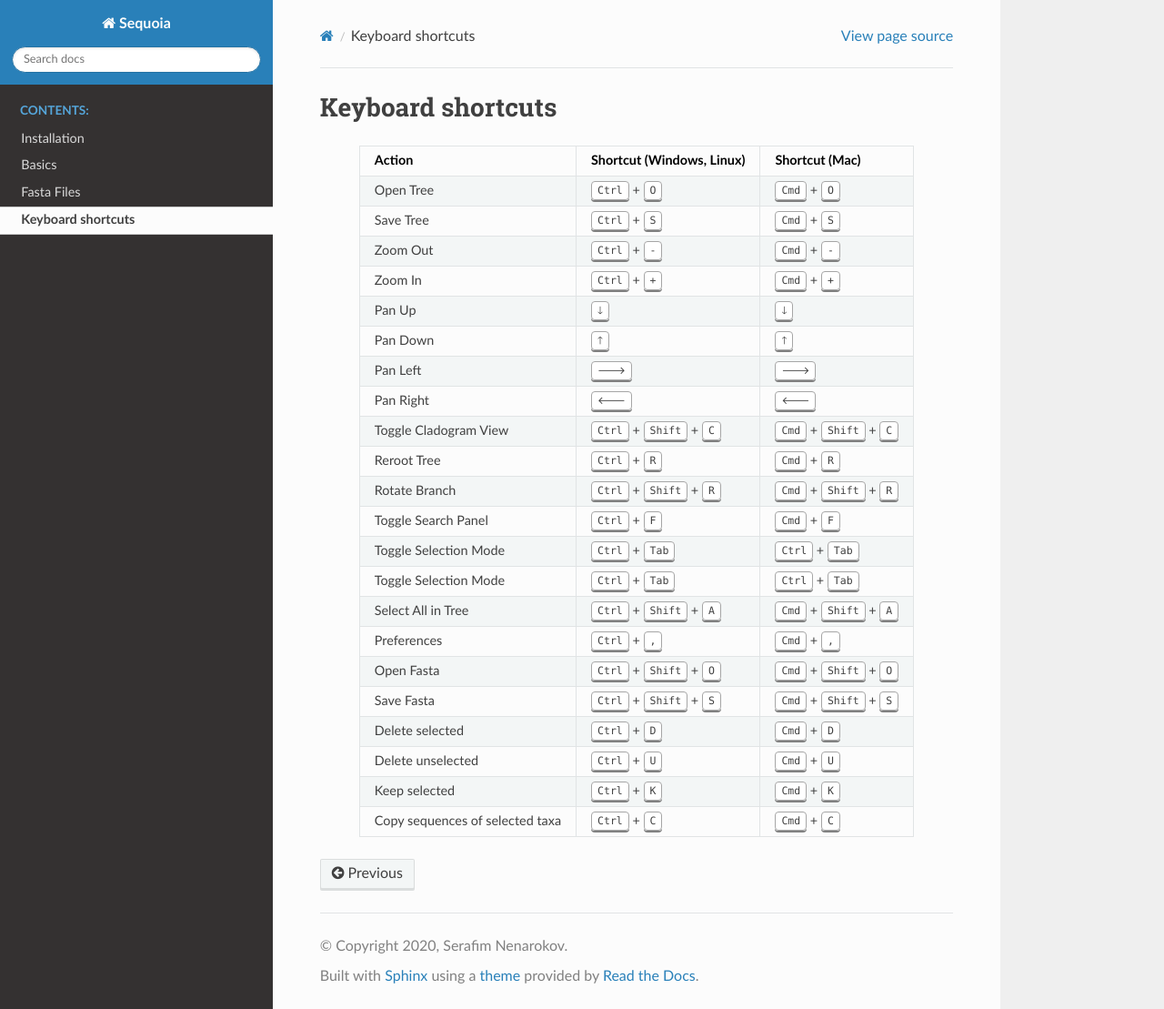
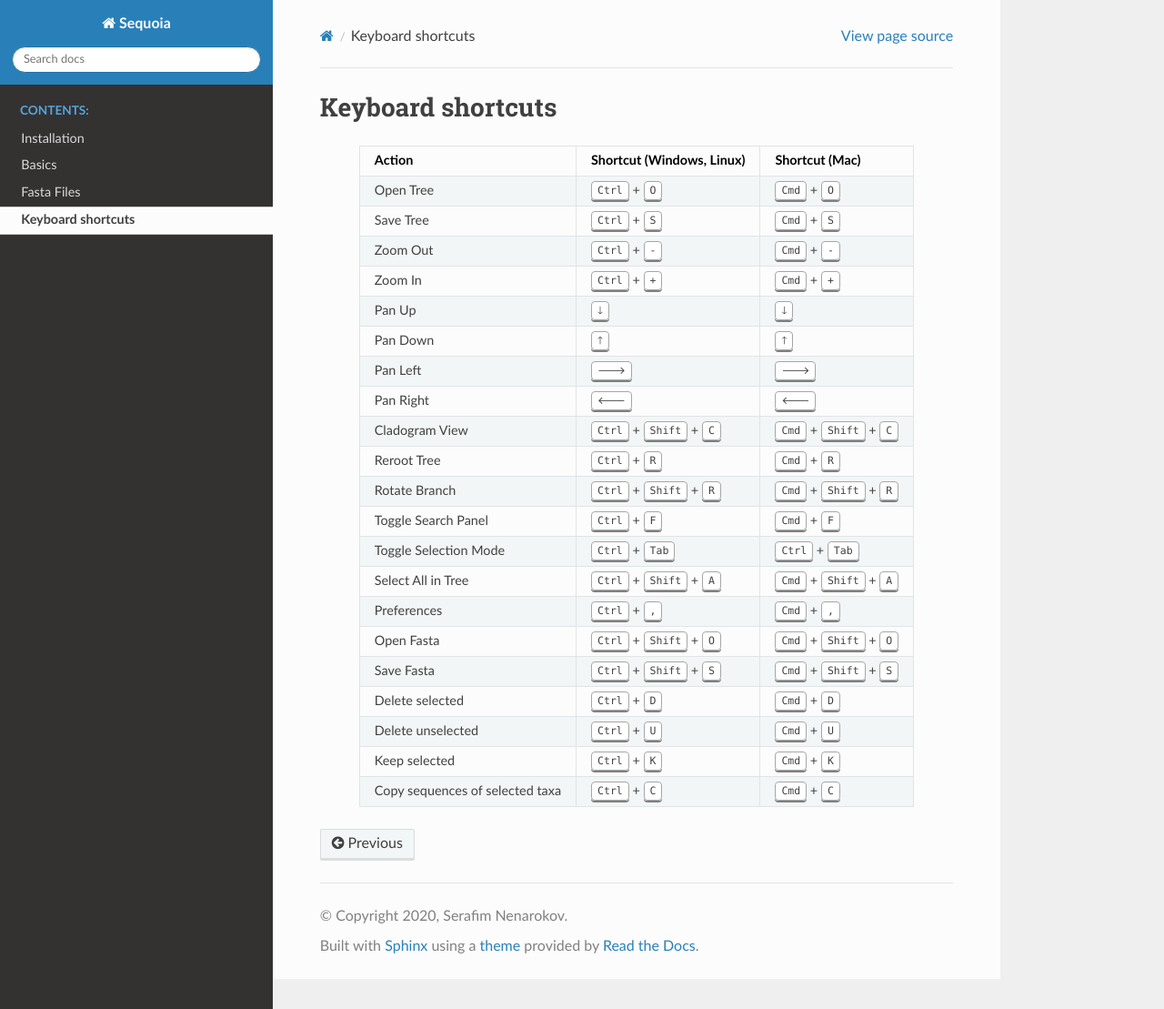
Before and after one commit to Seraff/taxus, a Sphinx documentation site: the page built from docs/shortcuts.rst, in a window 1280 px wide and 1109 px high. Shown: the whole window at 91% size. Built offline with Sphinx 7.4.7 and the Read the Docs theme 2.0.0, drawn with Linux system fonts in a browser that asks for light colours.

Commit message:
Update shortcuts.rst

```diff
--- a/docs/shortcuts.rst
+++ b/docs/shortcuts.rst
@@ -13,11 +13,10 @@ Keyboard shortcuts
   "Pan Down", :kbd:`🡑`, :kbd:`🡑`
   "Pan Left", :kbd:`🡒`, :kbd:`🡒`
   "Pan Right", :kbd:`🡐`, :kbd:`🡐`
-  "Toggle Cladogram View", :kbd:`Ctrl` + :kbd:`Shift` + :kbd:`C`, :kbd:`Cmd` + :kbd:`Shift` + :kbd:`C`
+  "Cladogram View", :kbd:`Ctrl` + :kbd:`Shift` + :kbd:`C`, :kbd:`Cmd` + :kbd:`Shift` + :kbd:`C`
   "Reroot Tree", :kbd:`Ctrl` + :kbd:`R`, :kbd:`Cmd` + :kbd:`R`
   "Rotate Branch", :kbd:`Ctrl` + :kbd:`Shift` + :kbd:`R`, :kbd:`Cmd` + :kbd:`Shift` + :kbd:`R`
   "Toggle Search Panel", :kbd:`Ctrl` + :kbd:`F`, :kbd:`Cmd` + :kbd:`F`
-  "Toggle Selection Mode", :kbd:`Ctrl` + :kbd:`Tab`, :kbd:`Ctrl` + :kbd:`Tab`
   "Toggle Selection Mode", :kbd:`Ctrl` + :kbd:`Tab`, :kbd:`Ctrl` + :kbd:`Tab`
   "Select All in Tree", :kbd:`Ctrl` + :kbd:`Shift` + :kbd:`A`, :kbd:`Cmd` + :kbd:`Shift` + :kbd:`A`
   "Preferences", ":kbd:`Ctrl` + :kbd:`,`", ":kbd:`Cmd` + :kbd:`,`"
```
